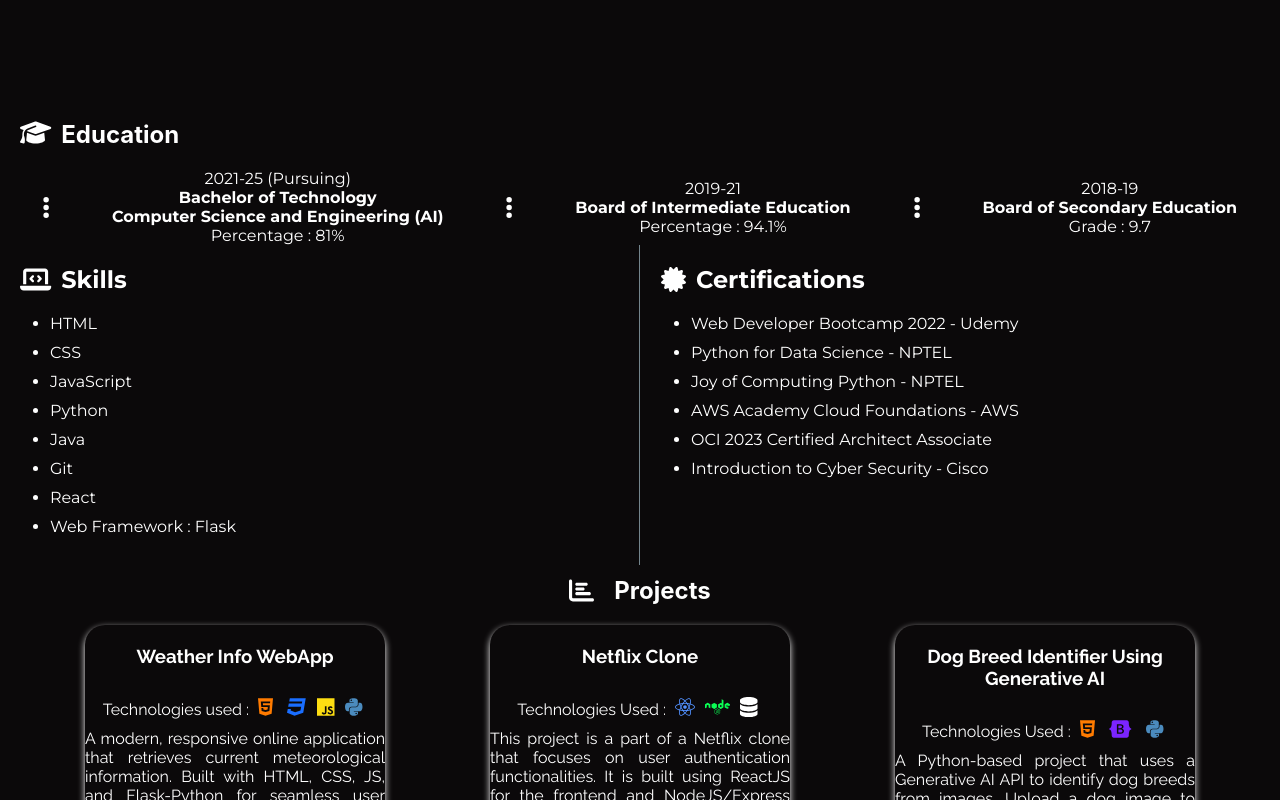
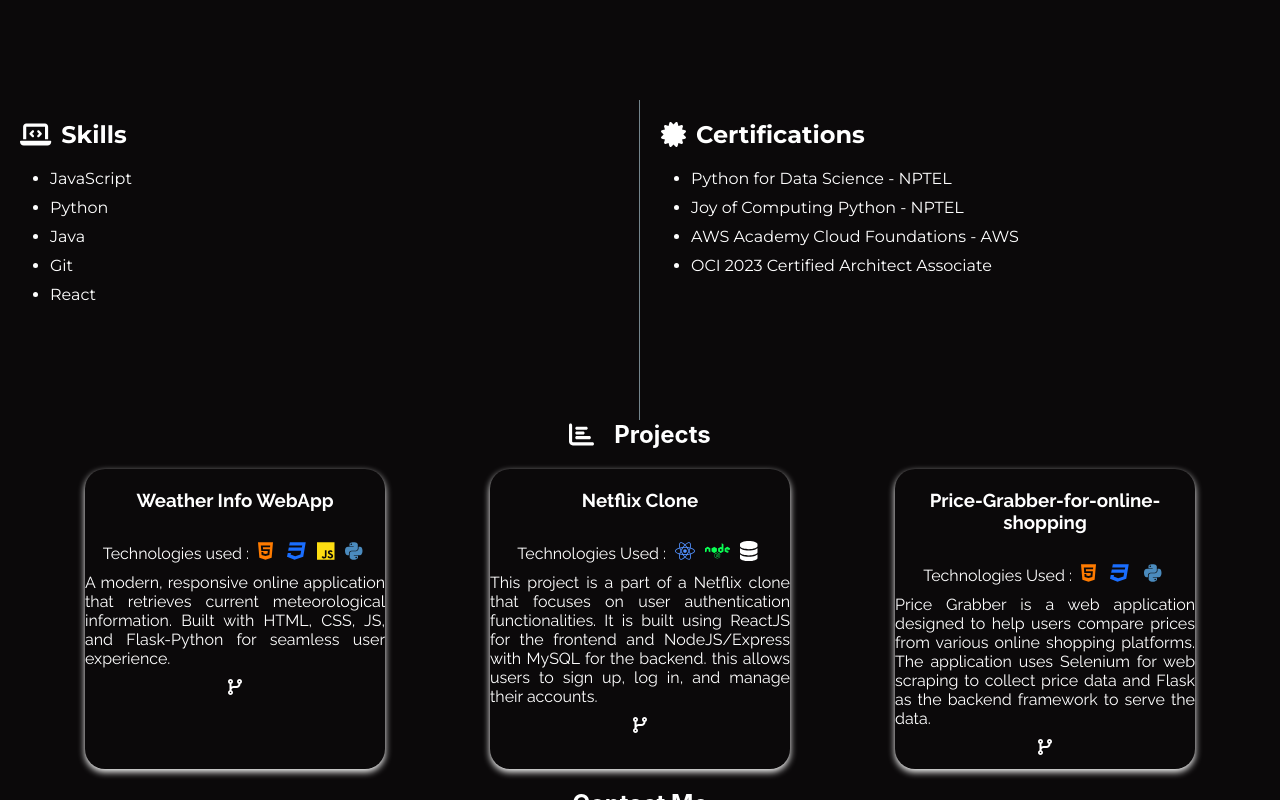
Before and after one commit to Varun1324/Portfolio-using-reactJS, a React (Create React App) app: page / in a window 1280 px wide. Shown: the part 580-1380 px from the top of the page. Built offline with nearby package versions, Linux system fonts and the light colour scheme.

Commit message:
education and project components changed

```diff
--- a/src/App.js
+++ b/src/App.js
@@ -1,6 +1,6 @@
 import './App.css';
 import Contact from './Components/Contact/Contact';
-import Education from './Components/Education/Education';
+//import Education from './Components/Education/Education';
 import Hero from './Components/Hero/Hero';
 import Projects from './Components/Projects/Projects';
 import Skc from './Components/SkillsAndCertifications/Skc';
@@ -8,7 +8,7 @@
   return (
    <>
     <Hero/>
-    <Education/>
+    {/* <Education/> */}
     <Skc/>
     <Projects/>
     <Contact/>
--- a/src/Components/Projects/Projects.jsx
+++ b/src/Components/Projects/Projects.jsx
@@ -2,7 +2,7 @@
 import './Projects.css';
 import { FontAwesomeIcon } from '@fortawesome/react-fontawesome';
 import { faChartBar } from '@fortawesome/free-solid-svg-icons';
-import { faHtml5, faCss3, faJs, faPython, faReact, faNode, faBootstrap } from '@fortawesome/free-brands-svg-icons';
+import { faHtml5, faCss3, faJs, faPython, faReact, faNode} from '@fortawesome/free-brands-svg-icons';
 import { faDatabase } from '@fortawesome/free-solid-svg-icons';
 import { faCodeBranch } from '@fortawesome/free-solid-svg-icons';
 function Projects() {
@@ -49,17 +49,16 @@
                         </div>
                     </div>
                 </a>
-                <a href="https://genaiinsight.pythonanywhere.com/" target="_blank" rel="noopener noreferrer" className='redirect'>
+                <a href="https://github.com/Varun1324/Price-Grabber-for-online-shopping" target="_blank" rel="noopener noreferrer" className='redirect'>
                     <div className="p1">
-                        <h3>Dog Breed Identifier Using Generative AI</h3>
+                        <h3>Price-Grabber-for-online-shopping</h3>
                         <div className="prg">
-                            Technologies Used : <FontAwesomeIcon icon={faHtml5} style={{ color: "#ff7b00" }} id="symbols"/> <FontAwesomeIcon icon={faBootstrap} style={{ color: "#7b24ff" }} id="symbols"/> <FontAwesomeIcon icon={faPython} style={{ color: "#4b8bbe" }} id="symbols"/>
+                            Technologies Used : <FontAwesomeIcon icon={faHtml5} style={{ color: "#ff7b00" }} id="symbols"/> <FontAwesomeIcon icon={faCss3} style={{ color: "#1a6eff" }} id="symbols"/> <FontAwesomeIcon icon={faPython} style={{ color: "#4b8bbe" }} id="symbols"/>
                         </div>
                         <div className="descp">
-                            A Python-based project that uses a Generative AI API to identify dog breeds from images. Upload a dog image to receive an accurate breed classification
-                        </div>
+                            Price Grabber is a web application designed to help users compare prices from various online shopping platforms. The application uses Selenium for web scraping to collect price data and Flask as the backend framework to serve the data.                        </div>
                         <div className="git">
-                            <a href="https://github.com/Varun1324/Dog-breed-identifier-using-GenAI">
+                            <a href="https://github.com/Varun1324/Price-Grabber-for-online-shopping">
                                 <FontAwesomeIcon icon={faCodeBranch} style={{ color: "#ffffff" }} />
                             </a>
                         </div>
--- a/src/Components/SkillsAndCertifications/Skc.jsx
+++ b/src/Components/SkillsAndCertifications/Skc.jsx
@@ -15,14 +15,11 @@
         </div>
         <div className='list'>
           <ul>
-            <li>HTML</li>
-            <li>CSS</li>
             <li>JavaScript</li>
             <li>Python</li>
             <li>Java</li>
             <li>Git</li>
             <li>React</li>
-            <li>Web Framework : Flask</li>
           </ul>
         </div>
       </div>
@@ -34,12 +31,10 @@
         </div>
         <div className='list'>
           <ul>
-            <li>Web Developer Bootcamp 2022 - Udemy</li>
             <li>Python for Data Science - NPTEL</li>
             <li>Joy of Computing Python - NPTEL</li>
             <li>AWS Academy Cloud Foundations - AWS</li>
             <li>OCI 2023 Certified Architect Associate</li>
-            <li>Introduction to Cyber Security - Cisco</li>
           </ul>
         </div>
       </div>
```
